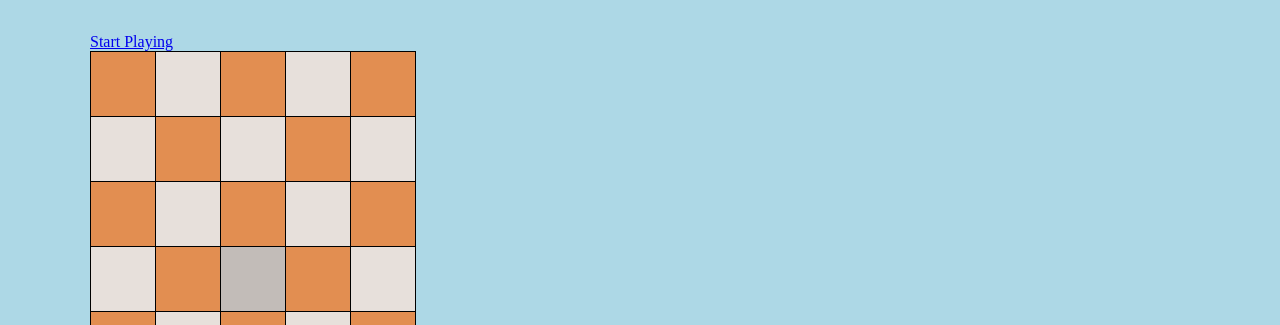
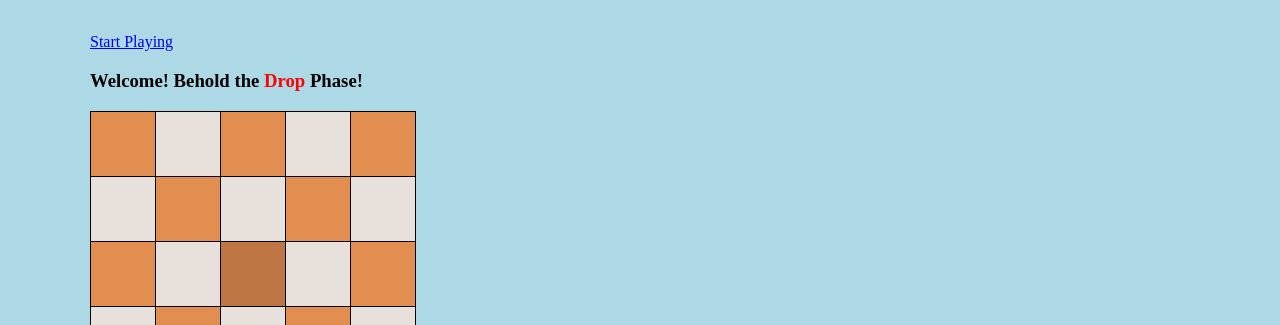
Before and after one commit to abrunhosa16/DaraExperience, a plain HTML site: page index.html in a window 1280 px wide. Both pictures are taken after a click on the button 233 px from the left and 1174 px from the top of the page. Shown: the part 884-1209 px from the top of the page. Drawn offline with Linux system fonts and the light colour scheme.

Commit message:
Added component inheritance; Added phase announcement text

```diff
--- a/src/board/area.js
+++ b/src/board/area.js
@@ -1,3 +1,4 @@
+import Component from "../component.js";
 import BoardGen from "./board_gen/board_gen.js";
 import { BoardContainer } from "./container.js";
 import ResetButton from "./reset_button.js";
@@ -22,28 +23,39 @@ const setComponent = (target, get_intr, set_intr) => {
   };
 };
 
-export default class BoardArea {
+export default class BoardArea extends Component {
   constructor() {
-    this.target = document.createElement("div");
+    super(document.createElement("div"));
 
     // I haven't tough of any not convoluted way to do this
     this._gen = [null, dummy()];
+    this._phase_announcement = [null, dummy()];
     this._container = [null, dummy()];
     this._reset_button = [null, dummy()];
 
-    this.target.append(this._gen[1], this._container[1], this._reset_button[1]);
+    // the order here is the order that the elements appear on the page
+    super
+      .el()
+      .append(
+        this._gen[1],
+        this._phase_announcement[1],
+        this._container[1],
+        this._reset_button[1]
+      );
 
     this.resetUniverse();
-  }
-
-  el() {
-    return this.target;
   }
 
   initializeContainer(configs) {
     this.gen = null;
 
-    this.container = new BoardContainer(configs);
+    this.phase_announcement = new Component(document.createElement("h3"));
+    this.container = new BoardContainer(configs, (phase) => {
+      const bacon = document.createElement("span");
+      bacon.innerHTML = phase;
+      bacon.classList.add("red");
+      this.phase_announcement.el().replaceChildren("Welcome! Behold the ", bacon, " Phase!");
+    });
     this.reset_button = new ResetButton(() => this.resetUniverse());
 
     this.container.start();
@@ -59,7 +71,7 @@ export default class BoardArea {
 
   set gen(obj) {
     setComponent(
-      this.target,
+      super.el(),
       () => this._gen,
       (val) => {
         this._gen = val;
@@ -73,7 +85,7 @@ export default class BoardArea {
 
   set container(obj) {
     setComponent(
-      this.target,
+      super.el(),
       () => this._container,
       (val) => {
         this._container = val;
@@ -87,7 +99,7 @@ export default class BoardArea {
 
   set reset_button(obj) {
     setComponent(
-      this.target,
+      super.el(),
       () => this._reset_button,
       (val) => {
         this._reset_button = val;
@@ -98,4 +110,18 @@ export default class BoardArea {
   get reset_button() {
     return this._reset_button[0];
   }
+
+  set phase_announcement(obj) {
+    setComponent(
+      super.el(),
+      () => this._phase_announcement,
+      (val) => {
+        this._phase_announcement = val;
+      }
+    )(obj);
+  }
+
+  get phase_announcement() {
+    return this._phase_announcement[0];
+  }
 }
--- a/src/board/board_gen/board_gen.js
+++ b/src/board/board_gen/board_gen.js
@@ -1,5 +1,6 @@
 import BoardSizeInput from "./size_input.js";
 import MultiButtonSelection from "./multi_button_selection.js";
+import Component from "../../component.js";
 
 ("use strict");
 
@@ -35,7 +36,7 @@ import MultiButtonSelection from "./multi_button_selection.js";
 </div>
 */
 
-export default class BoardGen {
+export default class BoardGen extends Component {
   static createElements() {
     const size_input = new BoardSizeInput();
 
@@ -104,7 +105,7 @@ export default class BoardGen {
   constructor(submit_callback) {
     const { target, submit, size_input, player1, player2, starting_player } =
       BoardGen.createElements();
-    this.target = target;
+    super(target);
     this.size_input = size_input;
     this.player1 = player1;
     this.player2 = player2;
@@ -130,10 +131,6 @@ export default class BoardGen {
     });
   }
 
-  el() {
-    return this.target;
-  }
-
   get error_count() {
     return this._error_count;
   }
--- a/src/board/board_gen/multi_button_selection.js
+++ b/src/board/board_gen/multi_button_selection.js
@@ -1,3 +1,5 @@
+import Component from "../../component.js";
+
 ("use strict");
 
 const markAsSelected = (element) => {
@@ -10,7 +12,7 @@ const markAsUnselected = (element) => {
   element.disabled = false;
 };
 
-export default class MultiButtonSelection {
+export default class MultiButtonSelection extends Component {
   static createElements(id, label_text, button_id_texts) {
     /*
     <p>
@@ -42,7 +44,7 @@ export default class MultiButtonSelection {
       label,
       button_id_texts
     );
-    this.target = target;
+    super(target)
     this.buttons = buttons;
     this.selected = initial_button_id;
 
@@ -69,8 +71,4 @@ export default class MultiButtonSelection {
   get selected() {
     return this._selected;
   }
-
-  el() {
-    return this.target;
-  }
 }
--- a/src/board/board_gen/size_input.js
+++ b/src/board/board_gen/size_input.js
@@ -1,8 +1,9 @@
 ("use strict");
 
+import Component from "../../component.js";
 import { showElement, hideElement } from "../../css_h.js";
 
-export default class BoardSizeInput {
+export default class BoardSizeInput extends Component {
   static MIN_HEIGHT = 3;
   static MIN_WIDTH = 3;
 
@@ -156,8 +157,11 @@ export default class BoardSizeInput {
   }
 
   constructor() {
+    const {target, ...els} = BoardSizeInput.createElements();
+    super(target);
+
     this.err_update_callback = null;
-    this.els = BoardSizeInput.createElements();
+    this.els = els;
 
     this.error_count = 0;
     this.option_i = 0;
@@ -172,10 +176,6 @@ export default class BoardSizeInput {
     this.els.height.addEventListener("change", (e) => {
       this.custom_size = [this.custom_size[0], e.target.value];
     });
-  }
-
-  el() {
-    return this.els.target;
   }
 
   set_error_update_callback(func) {
--- a/src/board/container.js
+++ b/src/board/container.js
@@ -1,3 +1,4 @@
+import Component from "../component.js";
 import { DropBoard } from "./game.js";
 
 const ROW_ID = "b-row";
@@ -12,7 +13,7 @@ const paintBuzz = (cell) => {
   cell.classList.add("buzz");
 };
 
-export class BoardContainer {
+export class BoardContainer extends Component {
   static generateBoard(configs) {
     /*
     <table class="board unselectable">
@@ -55,10 +56,12 @@ export class BoardContainer {
     return target;
   }
 
-  constructor(configs) {
-    this.target = BoardContainer.generateBoard(configs);
+  constructor(configs, phaseChangeCallback) {
+    super(BoardContainer.generateBoard(configs));
 
     console.log("configs", configs);
+
+    this.phaseChangeCallback = phaseChangeCallback;
 
     this._hovered = null; // HTMLElement | null
     this._invalid_flash = null; // {cell: HTMLElement, timeout_id: number} | null
@@ -70,15 +73,13 @@ export class BoardContainer {
     this.board = new DropBoard(configs);
   }
 
-  el() {
-    return this.target;
-  }
-
   start() {
     this.initializeDropPhase();
   }
 
   initializeDropPhase() {
+    this.phaseChangeCallback("Drop");
+
     this.addEventListener(
       "drop_phase_on_click",
       "click",
@@ -88,18 +89,19 @@ export class BoardContainer {
   }
 
   initializeMovePhase() {
-    console.log("INITIALIZE MOVE PHASE");
+    this.phaseChangeCallback("Move");
+
     this.removeEventListener("drop_phase_on_click");
   }
 
   addEventListener(name, type, func) {
     this.eventListeners[name] = [type, func];
-    this.target.addEventListener(type, func);
+    super.el().addEventListener(type, func);
   }
 
   removeEventListener(name) {
     const [type, func] = this.eventListeners[name];
-    this.target.removeEventListener(type, func);
+    super.el().removeEventListener(type, func);
     delete this.eventListeners[name];
   }
 
--- a/src/board/reset_button.js
+++ b/src/board/reset_button.js
@@ -1,11 +1,10 @@
-export default class ResetButton {
+import Component from "../component.js";
+
+export default class ResetButton extends Component {
   constructor(onClick) {
-    this.target = document.createElement("button");
-    this.target.innerHTML = "T̴̢̺̈ ̸̟̱͌͛h̷͉̐̉ ̴̆͝ͅi̶̡͓̾ ̵̰͌s̷̛͈͠ ̷̨̙͗ ̶̹͖̌̃ ̸͙̒w̸̰̫̒ ̷͖͑͊a̵̬̰̓ ̴̬̓s̵̱͂̂ ̷̧́ͅ ̶̗͕̀ ̵̝̚a̵̟͋̅ ̷̰̞̈́ ̸͎̐́͜ ̷̪̩͘m̵͉͗͊ ̶̨̱̔i̸̛̻ ̵̘͝s̵̪̈̓ ̵̡̘̍t̵̙̔ ̷̨͇̈́̾ȃ̸̯̟ ̶̙̝̀k̸̨̮̍̕ ̷̡̡̓́e̷̻͗";
-    this.target.addEventListener("click", onClick);
-  }
+    super(document.createElement("button"))
 
-  el() {
-    return this.target;
+    super.el().innerHTML = "T̴̢̺̈ ̸̟̱͌͛h̷͉̐̉ ̴̆͝ͅi̶̡͓̾ ̵̰͌s̷̛͈͠ ̷̨̙͗ ̶̹͖̌̃ ̸͙̒w̸̰̫̒ ̷͖͑͊a̵̬̰̓ ̴̬̓s̵̱͂̂ ̷̧́ͅ ̶̗͕̀ ̵̝̚a̵̟͋̅ ̷̰̞̈́ ̸͎̐́͜ ̷̪̩͘m̵͉͗͊ ̶̨̱̔i̸̛̻ ̵̘͝s̵̪̈̓ ̵̡̘̍t̵̙̔ ̷̨͇̈́̾ȃ̸̯̟ ̶̙̝̀k̸̨̮̍̕ ̷̡̡̓́e̷̻͗";
+    super.el().addEventListener("click", onClick);
   }
 }
--- /dev/null
+++ b/src/component.js
@@ -0,0 +1,9 @@
+export default class Component {
+  constructor(el) {
+    this._el = el;
+  }
+
+  el() {
+    return this._el;
+  }
+}
--- a/style.css
+++ b/style.css
@@ -3,6 +3,10 @@ body {
   display: block;
   margin-right: 150px;
   margin-left: 90px;
+}
+
+.red {
+  color: red;
 }
 
 #title {
```
Also changed, not shown: src/ids.js (deleted, +0 -33 lines), src/index.js (+2 -28 lines).
